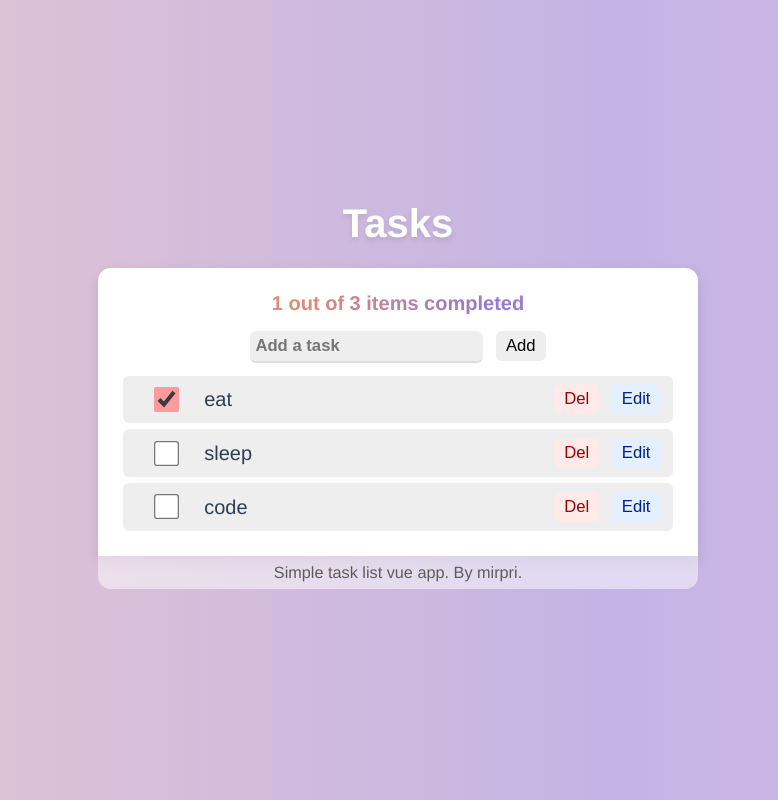
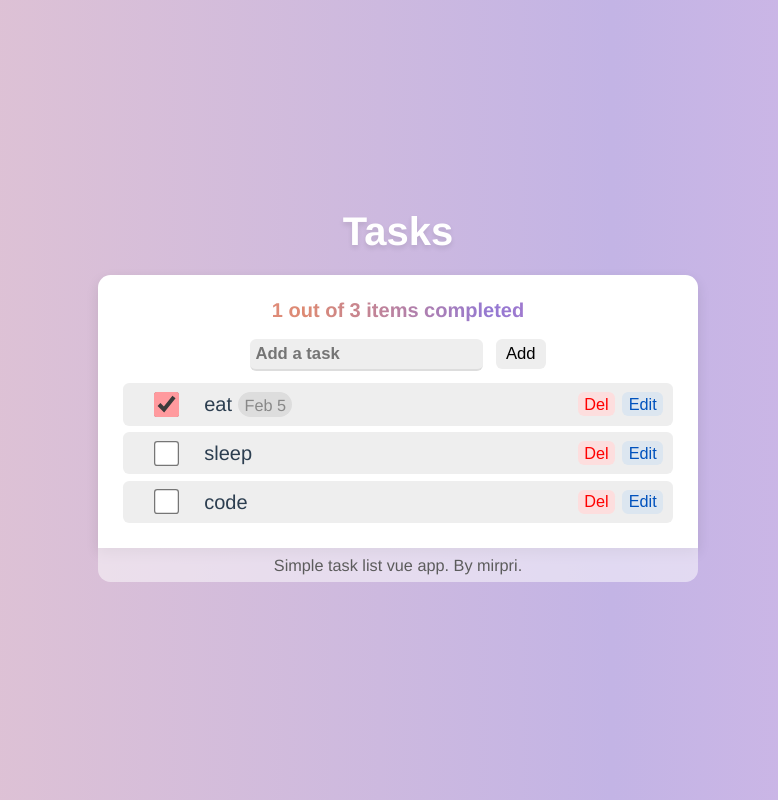
Before and after one commit to mirpri/vue-tasks, a Vue app: page / in a window 1280 px wide. Shown: the whole page, without its empty margins (242-1020 px from the left). Built offline with nearby package versions, Linux system fonts and the light colour scheme.

Commit message:
add time

```diff
--- a/src/App.vue
+++ b/src/App.vue
@@ -9,9 +9,10 @@
         :key="task.id"
         :id="task.id"
         :name="task.name"
+        :due="task.due"
         @toggleDone="toggleDone(task.id)"
         @deleteTask="tasks = tasks.filter(item => item.id !== task.id)"
-        @editTask="task.name = $event"
+        @editTask="editTask(task.id,$event)"
         v-model:done="task.done"></taskItem>
     </div>
   </div>
@@ -37,9 +38,9 @@ export default {
   data() {
     return {
       tasks: [
-        { id: 'task-' + nanoid(), name: 'eat', done: true },
-        { id: 'task-' + nanoid(), name: 'sleep', done: false },
-        { id: 'task-' + nanoid(), name: 'code', done: false },
+        { id: 'task-' + nanoid(), due:new Date(), name: 'eat', done: true },
+        { id: 'task-' + nanoid(), due:'', name: 'sleep', done: false },
+        { id: 'task-' + nanoid(), due:'', name: 'code', done: false },
       ],
     }
   },
@@ -50,10 +51,16 @@ export default {
       // alert('task '+Name+' sucessfully added');
     },
     toggleDone(id) {
-      // alert('toggling done for task with id: ' + id);
       const task = this.tasks.find(task => task.id === id);
       task.done = !task.done;
-    }
+    },
+    editTask(id,newatt) {
+      // alert(id+'task '+newatt.newName+' sucessfully edited '+newatt.newDue);
+
+      const task = this.tasks.find(task => task.id === id);
+      task.name = newatt.newName;
+      task.due = newatt.newDue;
+    },
   },
 
   computed: {
--- a/src/assets/saintyle.css
+++ b/src/assets/saintyle.css
@@ -218,7 +218,7 @@ input[type="checkbox"]:checked {
     display: flex;
     justify-content: center;
     align-items: center;
-    transition: 0.1s ease-in-out;
+    z-index: 1000; /* Ensure modal is on top */
 }
 
 .modal-content {
@@ -226,8 +226,8 @@ input[type="checkbox"]:checked {
     padding: 20px;
     border-radius: 10px;
     box-shadow: 0 0 10px rgba(0, 0, 0, 0.2);
-    width: 80%;
     max-width: 500px;
     max-height: 80%;
     overflow: auto;
+    z-index: 1001; /* Ensure modal is on top */
 }
--- a/src/assets/specialstyles.css
+++ b/src/assets/specialstyles.css
@@ -22,12 +22,29 @@ body{
     margin-right: 20px;
 }
 
-.danger{
-    color: rgb(156, 0, 0);
-    background-color: rgb(255, 234, 234);
+.condensed{
+    font-size: small;
+    margin: 3px;
+    padding: 2px 5px;
+}
+
+.badge{
+    background-color: #ddd;
+    color: #888;
+    font-size: small;
+    border-radius: 10px;
+    padding: 0 5px;
+    margin-left: 5px;
+    max-height: 20px;
+    overflow: hidden;
 }
 
 .moderate{
-    color: rgb(0, 33, 143);
-    background-color: rgb(228, 239, 255);
+    color: rgb(0, 82, 189) !important;
+    background-color: rgb(220, 230, 240) !important;
 }
+
+.danger{
+    color: rgb(255, 0, 0) !important;
+    background-color: rgb(253, 222, 222) !important;
+}
--- a/src/components/taskEditor.vue
+++ b/src/components/taskEditor.vue
@@ -1,18 +1,17 @@
 <template>
     <form class="stack-small" @submit.prevent="onSubmit">
         <div>
-            <label class="edit-label">Edit Name for &quot;{{ label }}&quot;</label>
+            <label class="edit-label">Edit &quot;{{ label }}&quot;</label>
             <br>
             <input :id="id" type="text" autocomplete="off" v-model.lazy.trim="newLabel" />
+            <input type="date" autocomplete="off" v-model="newDue"/>
         </div>
         <div class="btn-group">
             <button type="button" class="btn" @click="onCancel">
                 Cancel
-                <span class="visually-hidden">editing {{ label }}</span>
             </button>
             <button type="submit" class="btn btn__primary">
                 Save
-                <span class="visually-hidden">edit for {{ label }}</span>
             </button>
         </div>
     </form>
@@ -28,21 +27,31 @@ export default {
             type: String,
             required: true,
         },
-    },
-    data() {
-        return {
-            newLabel: this.label,
-        };
+        due: {
+            type: Date,
+            required: true,
+        },
     },
     methods: {
         onSubmit() {
-            if (this.newLabel && this.newLabel !== this.label) {
-                this.$emit("item-edited", this.newLabel);
+            if (this.newLabel && (this.newLabel !== this.label || this.newDue !== this.due)) {
+                this.$emit("item-edited", this.newLabel, new Date(this.newDue));
             }
         },
         onCancel() {
             this.$emit("edit-cancelled");
         },
+        formatTime2(date)
+        {
+            if(date === '') return '';
+            return date.toISOString().split('T')[0];
+        }
+    },
+    data() {
+        return {
+            newLabel: this.label,
+            newDue: this.formatTime2(this.due),
+        };
     },
 };
 </script>
--- a/src/components/taskItem.vue
+++ b/src/components/taskItem.vue
@@ -3,17 +3,20 @@
         <div>
             <input type="checkbox" :id="id" @change="$emit('toggleDone')" :checked="isDone">
             <label :for="id">{{ name }}</label>
+            <span v-if="due!=='' && (dateStat(due)==='future' || done)" class="badge">{{formatTime(due)}}</span>
+            <span v-else-if="due!=='' && dateStat(due)==='past'" class="badge danger">{{formatTime(due)}}</span>
+            <span v-else-if="due!=='' && dateStat(due)==='today'" class="badge moderate">{{formatTime(due)}}</span>
             <!--for attribute means that the label is for the input with the same id-->
         </div>
         <div>
-            <button @click="$emit('deleteTask')" class="danger">Del</button>
-            <button @click="isEditing=true" class="moderate">Edit</button>
+            <button @click="$emit('deleteTask')" class="danger condensed">Del</button>
+            <button @click="isEditing=true" class="moderate condensed">Edit</button>
         </div>
     </div>
 
     <div class="modal" v-if="isEditing">
         <div class="modal-content">
-            <taskEditor :id="id" :label="name" @item-edited="editTask"
+            <taskEditor :id="id" :label="name" :due="due" @item-edited="editTask"
             @edit-cancelled="isEditing=false"></taskEditor>
         </div>
     </div>
@@ -30,7 +33,8 @@ export default {
     props: {
         name: { required: true, type: String },
         done: { default: false, type: Boolean },
-        id: { required: true, type: String }
+        id: { required: true, type: String },
+        due: { default:'', type: Date},
     },
     data() {
         return {
@@ -39,9 +43,31 @@ export default {
         }
     },
     methods:{
-        editTask(newName){
-            this.$emit('editTask', newName);
+        editTask(newName, newDue){
+            if(newDue=='Invalid Date') newDue='';
+            // alert('task '+newName+' sucessfully edited '+newDue);
+            this.$emit('editTask',{ newName:newName , newDue:newDue});
             this.isEditing = false;
+        },
+        formatTime(date){
+            const months=['Jan','Feb','Mar','Apr','May','Jun','Jul','Aug','Sep','Oct','Nov','Dec'];
+            return months[date.getMonth()] + ' ' + date.getDate();
+        },
+        dateStat(date) {
+            const today = new Date();
+            const targetDate = new Date(date);
+
+            // Remove time component for accurate comparison
+            today.setHours(0, 0, 0, 0);
+            targetDate.setHours(0, 0, 0, 0);
+
+            if (targetDate > today) {
+                return 'future';
+            } else if (targetDate < today) {
+                return 'past';
+            } else {
+                return 'today';
+            }
         }
     }
 };
```
